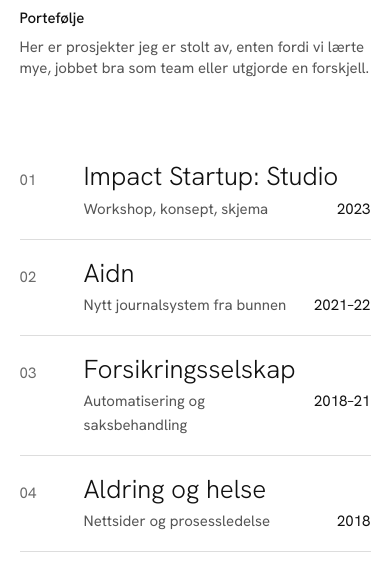
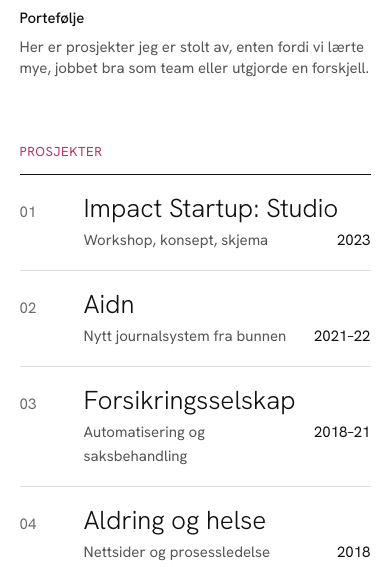
Before and after one commit to marthekobro/marthekobro.github.io, a plain HTML site: page index.html in a window 390 px wide. Shown: the part 236-803 px from the top of the page. Drawn offline with Linux system fonts and the light colour scheme.

Commit message:
Vis strek og «Prosjekter» over prosjektlisten på mobil
Co-Authored-By: Claude Opus 5.5 <noreply@anthropic.com>
Claude-Session: https://claude.ai/code/session_01FprJxmbcxExy6FgE5L6uWT

```diff
--- a/index.html
+++ b/index.html
@@ -71,6 +71,7 @@ body.is-case .topnav .home { display: inline; }
 .row { transition: background-color .15s ease, box-shadow .15s ease; }
 .row:hover, .row:focus-visible { background: var(--tint); box-shadow: -16px 0 0 var(--tint), 16px 0 0 var(--tint); }
 .row:hover .title, .row:focus-visible .title { color: var(--accent); }
+.index .head .cm { display: none; }
 .index .head .c1 { grid-column: span 1; } .index .head .c2 { grid-column: span 5; } .index .head .c3 { grid-column: span 4; } .index .head .c4 { grid-column: span 2; text-align: right; }
 .strip { display: grid; grid-template-columns: repeat(3, minmax(0, 1fr)); gap: var(--gap); margin-top: 56px; }
 .strip a { display: block; overflow: hidden; }
@@ -132,7 +133,9 @@ body.is-case .foot { margin-top: 80px; }
   .masthead h1, .masthead .intro { grid-column: 1 / -1; }
   .masthead .intro { margin-top: 20px; }
   .index { margin-top: 64px; }
-  .index .head { display: none; }
+  .index .head { display: block; }
+  .index .head .c1, .index .head .c2, .index .head .c3, .index .head .c4 { display: none; }
+  .index .head .cm { display: inline; }
   .row { grid-template-columns: 40px minmax(0, 1fr) auto; row-gap: 4px; padding: 18px 0; }
   .row .nr { grid-column: 1; grid-row: 1; }
   .row .title { grid-column: 2 / span 2; grid-row: 1; }
@@ -178,7 +181,7 @@ body.is-case .foot { margin-top: 80px; }
 
   <section class="index" id="prosjekter" aria-labelledby="prosjekter-tittel">
     <h2 class="visually-hidden" id="prosjekter-tittel" style="position:absolute;width:1px;height:1px;overflow:hidden;clip:rect(0 0 0 0)">Prosjekter</h2>
-    <div class="head grid label" aria-hidden="true"><span class="c1">Nr.</span><span class="c2">Prosjekt</span><span class="c3">Fokus</span><span class="c4">År</span></div>
+    <div class="head grid label" aria-hidden="true"><span class="c1">Nr.</span><span class="c2">Prosjekt</span><span class="c3">Fokus</span><span class="c4">År</span><span class="cm">Prosjekter</span></div>
       <a class="row grid" href="#studio"><span class="nr">01</span><span class="title">Impact Startup: Studio</span><span class="focus">Workshop, konsept, skjema</span><span class="yr">2023</span></a>
       <a class="row grid" href="#aidn"><span class="nr">02</span><span class="title">Aidn</span><span class="focus">Nytt journalsystem fra bunnen</span><span class="yr">2021–22</span></a>
       <a class="row grid" href="#forsikring"><span class="nr">03</span><span class="title">Forsikringsselskap</span><span class="focus">Automatisering og saksbehandling</span><span class="yr">2018–21</span></a>
```
